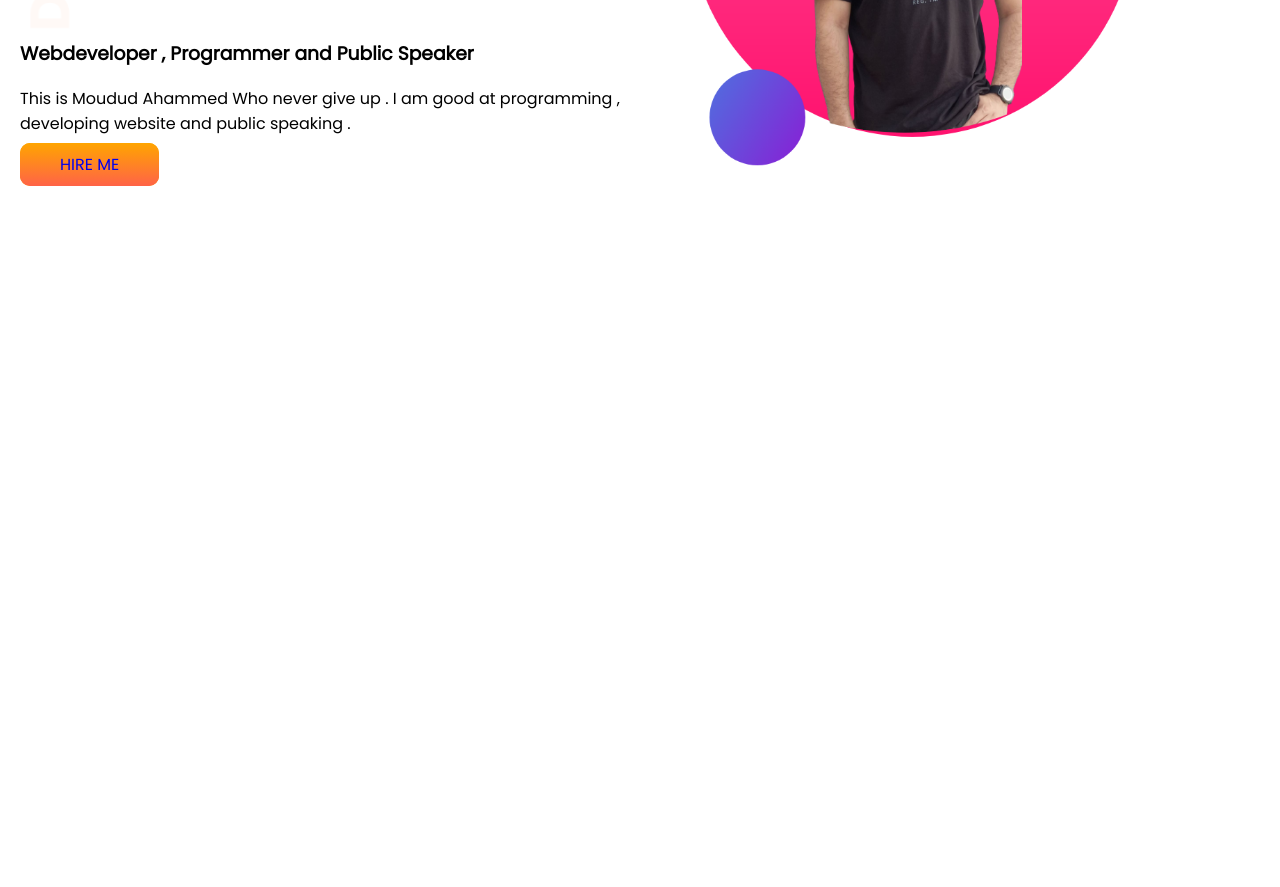
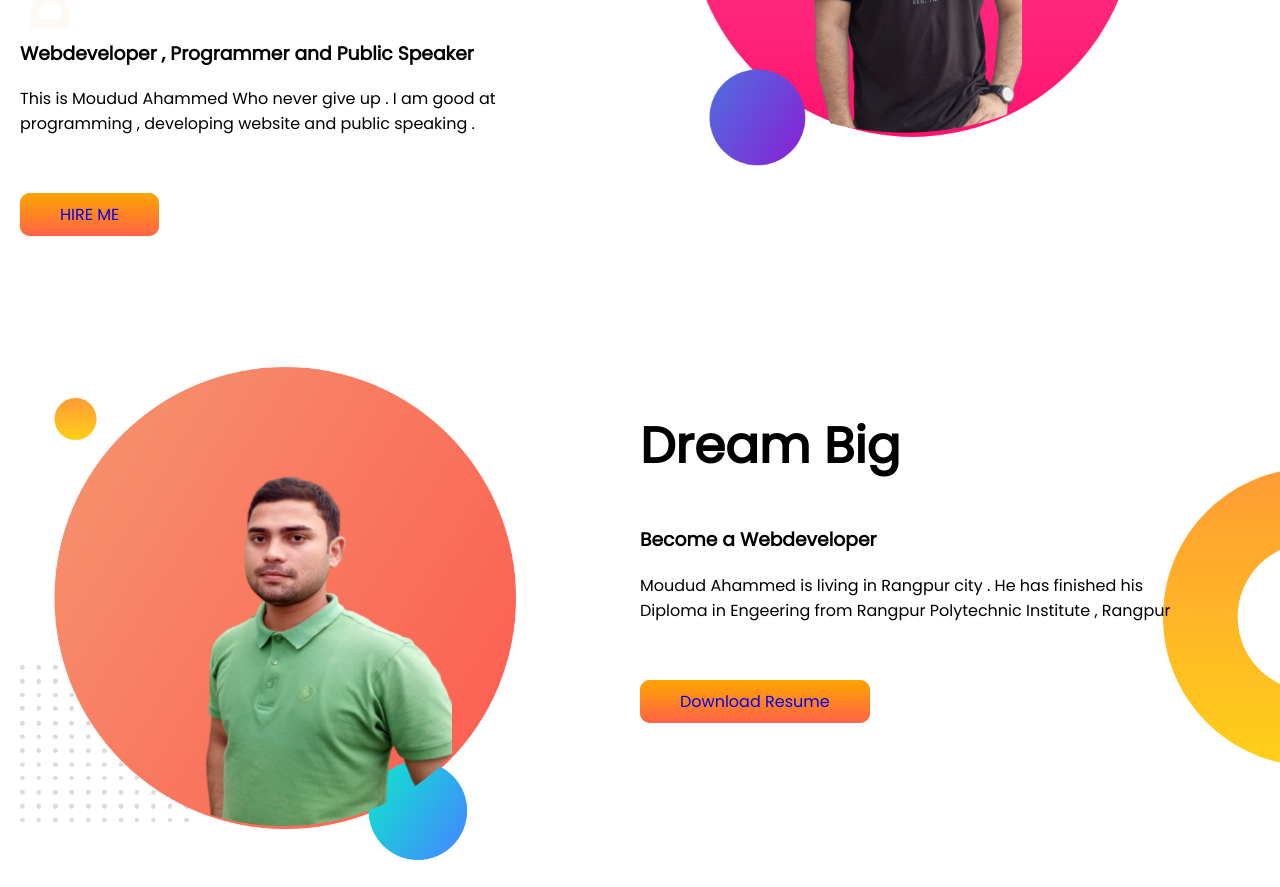
Before and after one commit to 21MoududAhammed/devloper-portfolio0, a plain HTML site: page index.html in a window 1280 px wide. Shown: the part 331-1218 px from the top of the page. Before the commit the page ends 800 px from the top, so only its background shows below. Drawn offline with Linux system fonts and the light colour scheme.

Commit message:
Second section has done with background image

```diff
--- a/index.html
+++ b/index.html
@@ -18,7 +18,7 @@
             <h1>Welcome To</h1>
             <h1><span class="orange-color">Moudud Ahammed</span>  World</h1>
             <h3>Webdeveloper , Programmer and Public Speaker</h3>
-            <p>This is Moudud Ahammed Who never give up .
+            <p class="paragraph">This is Moudud Ahammed Who never give up .
                 I am good at programming , developing website and public speaking .
             </p>
             <a class="link-button" href="https://www.facebook.com/moududahammed.redoy" target="_blank">HIRE ME</a>
@@ -27,6 +27,18 @@
             <img src="images/images/profile1.png" alt="profile-image">
         </div>
     </section>
+    <!-- First section End and second section start -->
+    <section class="section2">
+        <div class="half-width">
+            <img src="images/images/profile.png" alt="">
+        </div>
+        <div class="half-width">
+            <h1>Dream Big</h1>
+            <h3>Become a Webdeveloper</h3>
+            <p class="paragraph">Moudud Ahammed is living in Rangpur city . He has finished his Diploma in Engeering from Rangpur Polytechnic Institute , Rangpur</p>
+            <a class="link-button" href="https://www.facebook.com/moududahammed.redoy">Download Resume</a>
+        </div>
+    </section>
 
 
 
--- a/style.css
+++ b/style.css
@@ -27,4 +27,17 @@ h1{
     background-color: orange;
     padding: 10px 40px;
     border-radius: 10px;
+
 }
+.section2{
+    display: flex;
+    padding: 20px;
+    background-image: url(images/images/dream-bg.png);
+    background-repeat: no-repeat;
+    background-position: right;
+    margin-top: 100px;
+}
+.paragraph{
+    padding-right: 70px;
+    padding-bottom: 50px;
+}
```
